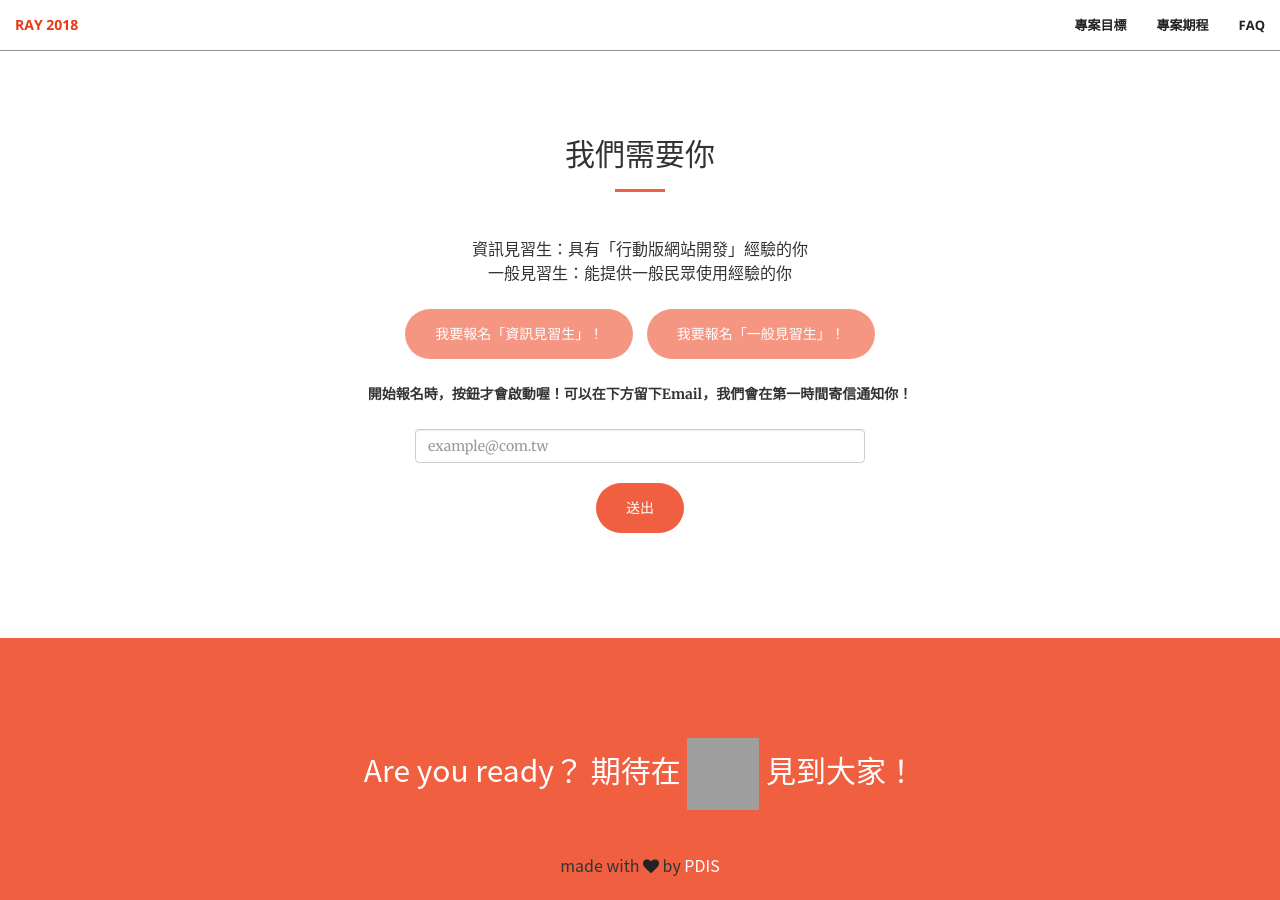
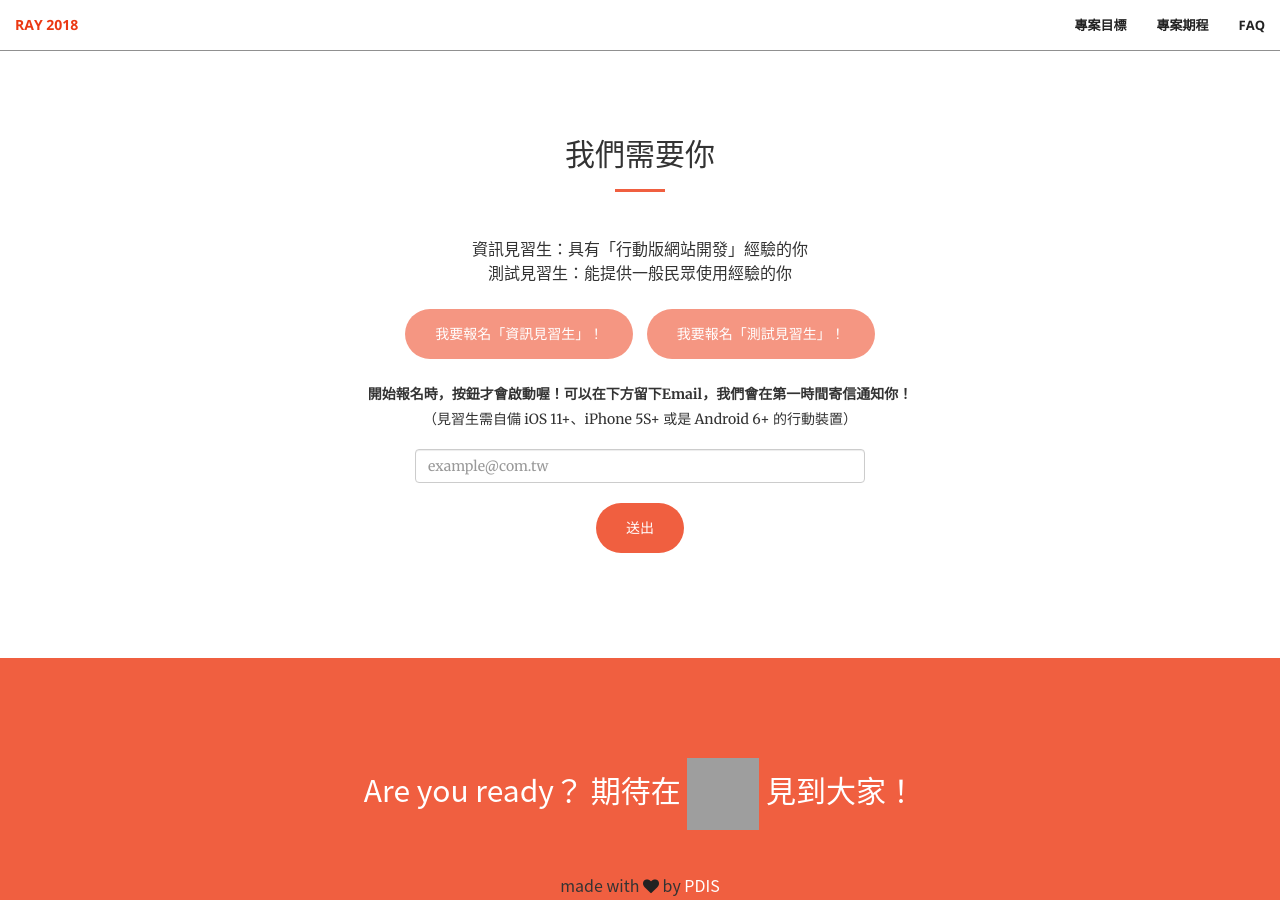
Before and after one commit to PDIS/ray2018, a Jekyll site: the page built from docs/index.html, in a window 1280 px wide and 900 px high, scrolled down 4366 px. Built offline with Jekyll 4.4.1, drawn with Linux system fonts in a browser that asks for light colours; grey boxes are pictures that could not be loaded.

Commit message:
一般-> 測試

```diff
--- a/docs/_includes/call-to-action.html
+++ b/docs/_includes/call-to-action.html
@@ -7,10 +7,10 @@
                 <hr class="primary">
                 <p>
                     <br> 資訊見習生：具有「行動版網站開發」經驗的你
-                    <br> 一般見習生：能提供一般民眾使用經驗的你
+                    <br> 測試見習生：能提供一般民眾使用經驗的你
                 </p>
                 <a class="btn btn-primary btn-xl" disabled>我要報名「資訊見習生」！</a>
-                <a class="btn btn-primary btn-xl" disabled>我要報名「一般見習生」！</a>
+                <a class="btn btn-primary btn-xl" disabled>我要報名「測試見習生」！</a>
 
                 <br>
                 <br>
@@ -19,6 +19,8 @@
                     target="_self" method="POST" id="mG61Hd">
                     <div class="form-group">
                         <label for="usr">開始報名時，按鈕才會啟動喔！可以在下方留下Email，我們會在第一時間寄信通知你！</label>
+                        <br>
+                        （見習生需自備 iOS 11+、iPhone 5S+ 或是 Android 6+ 的行動裝置）
                         <br>
                         <br>
                         <input class="form-control" placeholder="example@com.tw" type="email" style="display: initial; width: 60%;" jsname="YPqjbf" autocomplete="email" tabindex="0"
```
